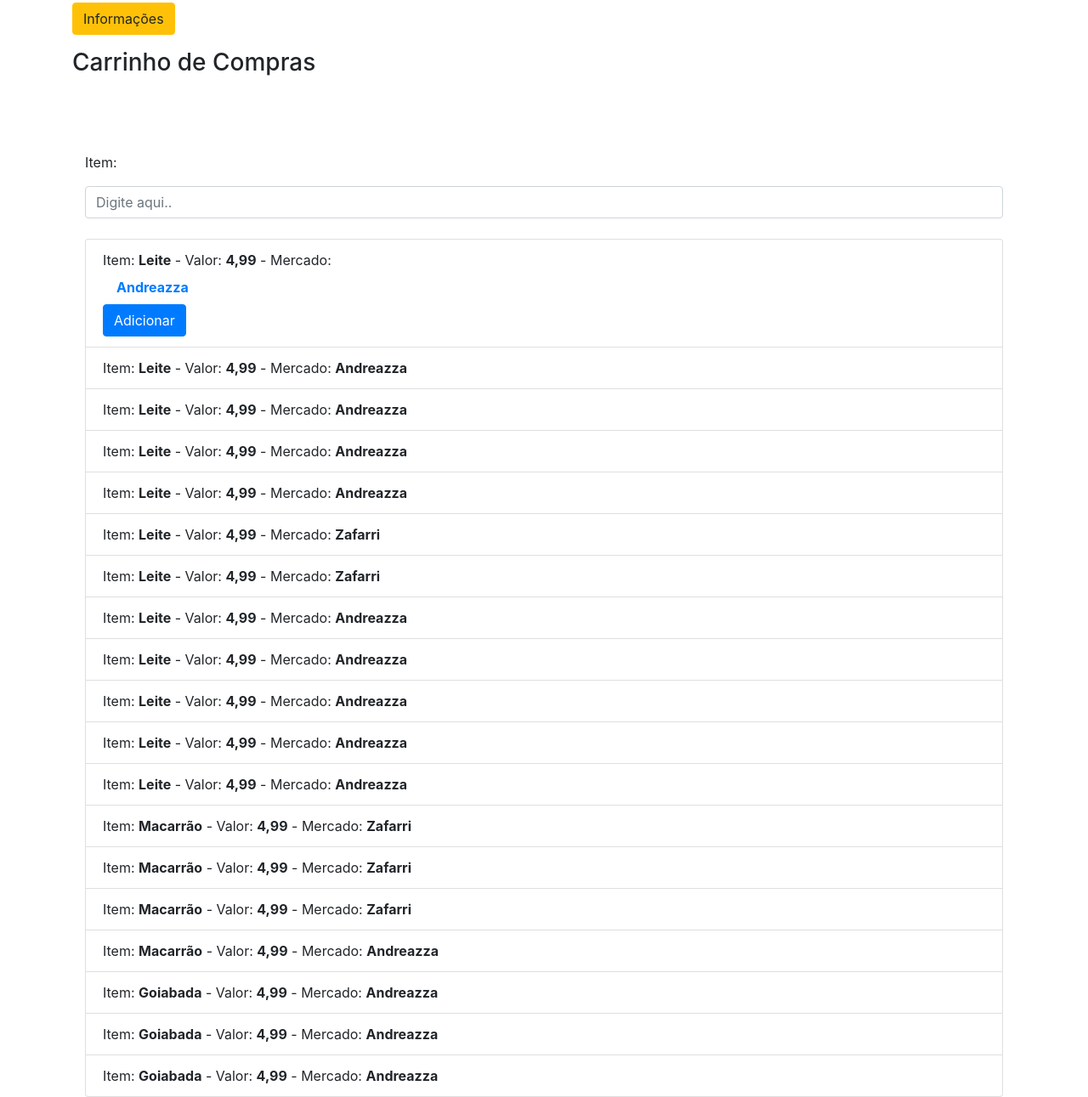
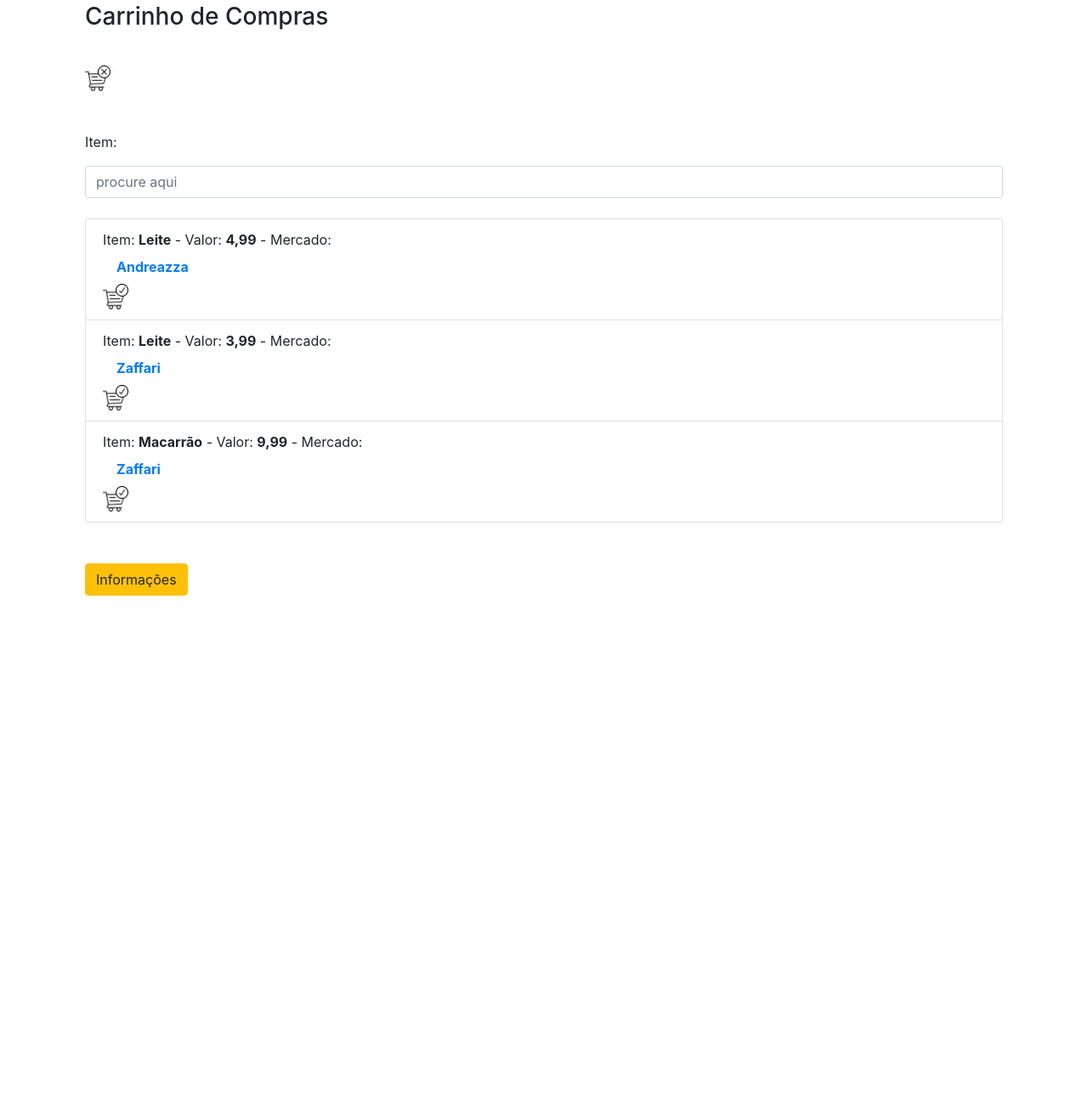
Before and after one commit to MatheusCbrl/SW-App_cidadao, a plain HTML site: page index.html in a window 1280 px wide. Shown: the part 53-1344 px from the top of the page at 85% size. After the commit the page ends 800 px from the top, so only its background shows below. Drawn offline with nearby package versions, Linux system fonts and the light colour scheme.

Commit message:
Add files via upload

```diff
--- a/index.html
+++ b/index.html
@@ -45,68 +45,86 @@
 
 <body>
   <div class="container-table container">
+    <div class="container">
     <h1>EconoMesa</h1>
-    <div>
-      <button id="Informacoes" type="button" class="btn btn-warning btn-md mb-3" data-toggle="modal"
-        data-target="#exampleModal">
-        Informações
-      </button>
-    </div>
     <h3>Carrinho de Compras</h2>
-      <ul id="cartItems"></ul>
-     <br/>
-
+      <ul id="cart"></ul>
+      <br/>
+     <img height="30" size="30" src="./images/remove-cart.png" onclick="removeItem()">
      <main role="main" class="flex-shrink-0">
       <h1 class="mt-5"></h1>
-       <div class="container">
+
+
         <p>Item: </p>
-        <input class="form-control" id="DiurnoInput" type="text" placeholder="Digite aqui..">
+        <input  class="form-control" type="text" id="ItemInput" placeholder="procure aqui">
         <br>
-        <ul class="list-group" id="diurnoList">
-         <li class="list-group-item">
+        <ul class="list-group" id="ItemList">
+         <li id="ItemCart" data-value= "Leite - 4,99 - Andreazza" class="list-group-item">
          Item: <strong>Leite</strong>
           - Valor: <strong>4,99</strong>
           - Mercado: <strong><a class="nav-link" href="./mercado.html">Andreazza</a></strong>
-          <button class="btn btn-primary"  onclick="addToCart('Leite 4,99')">
-            Adicionar
+          <img height="30" size="30" src="./images/check-out.png" onclick="addItem()">
+        </li>
+        <li id="ItemCart" data-value= "Leite - 3,99 - Zaffari" class="list-group-item">
+          Item: <strong>Leite</strong>
+           - Valor: <strong>3,99</strong>
+           - Mercado: <strong><a class="nav-link" href="./mercado.html">Zaffari</a></strong>
+           <img height="30" size="30" src="./images/check-out.png" onclick="addItem()">
+         </li>
+         <li id="ItemCart" data-value= "Macarrão - 9,99 - Zaffari" class="list-group-item">
+          Item: <strong>Macarrão</strong>
+           - Valor: <strong>9,99</strong>
+           - Mercado: <strong><a class="nav-link" href="./mercado.html">Zaffari</a></strong>
+           <img height="30" size="30" src="./images/check-out.png" onclick="addItem()">
+         </li>
+         </ul>
+        <div>
+          <br>
+          <br>
+          <button id="Informacoes" type="button" class="btn btn-warning btn-md mb-3" data-toggle="modal"
+            data-target="#exampleModal">
+            Informações
           </button>
-        </li>
-         <li class="list-group-item">Item: <strong>Leite</strong> - Valor: <strong>4,99</strong> - Mercado: <strong>Andreazza</strong></li>
-         <li class="list-group-item">Item: <strong>Leite</strong> - Valor: <strong>4,99</strong> - Mercado: <strong>Andreazza</strong></li>
-         <li class="list-group-item">Item: <strong>Leite</strong> - Valor: <strong>4,99</strong> - Mercado: <strong>Andreazza</strong></li>
-         <li class="list-group-item">Item: <strong>Leite</strong> - Valor: <strong>4,99</strong> - Mercado: <strong>Andreazza</strong></li>
-         <li class="list-group-item">Item: <strong>Leite</strong> - Valor: <strong>4,99</strong> - Mercado: <strong>Zafarri</strong></li>
-         <li class="list-group-item">Item: <strong>Leite</strong> - Valor: <strong>4,99</strong> - Mercado: <strong>Zafarri</strong></li>
-         <li class="list-group-item">Item: <strong>Leite</strong> - Valor: <strong>4,99</strong> - Mercado: <strong>Andreazza</strong></li>
-         <li class="list-group-item">Item: <strong>Leite</strong> - Valor: <strong>4,99</strong> - Mercado: <strong>Andreazza</strong></li>
-         <li class="list-group-item">Item: <strong>Leite</strong> - Valor: <strong>4,99</strong> - Mercado: <strong>Andreazza</strong></li>
-         <li class="list-group-item">Item: <strong>Leite</strong> - Valor: <strong>4,99</strong> - Mercado: <strong>Andreazza</strong></li>
-         <li class="list-group-item">Item: <strong>Leite</strong> - Valor: <strong>4,99</strong> - Mercado: <strong>Andreazza</strong></li>
-         <li class="list-group-item">Item: <strong>Macarrão</strong> - Valor: <strong>4,99</strong> - Mercado: <strong>Zafarri</strong></li>
-         <li class="list-group-item">Item: <strong>Macarrão</strong> - Valor: <strong>4,99</strong> - Mercado: <strong>Zafarri</strong></li>
-         <li class="list-group-item">Item: <strong>Macarrão</strong> - Valor: <strong>4,99</strong> - Mercado: <strong>Zafarri</strong></li>
-         <li class="list-group-item">Item: <strong>Macarrão</strong> - Valor: <strong>4,99</strong> - Mercado: <strong>Andreazza</strong></li>
-         <li class="list-group-item">Item: <strong>Goiabada</strong> - Valor: <strong>4,99</strong> - Mercado: <strong>Andreazza</strong></li>
-         <li class="list-group-item">Item: <strong>Goiabada</strong> - Valor: <strong>4,99</strong> - Mercado: <strong>Andreazza</strong></li>
-         <li class="list-group-item">Item: <strong>Goiabada</strong> - Valor: <strong>4,99</strong> - Mercado: <strong>Andreazza</strong></li>
-        </ul>
+        </div>
       </div>
+
      </main>
     <script>
       $(document).ready(function () {
-       $("#DiurnoInput").on("keyup", function () {
+       $("#ItemInput").on("keyup", function () {
         var value = $(this).val().toLowerCase();
-        $("#diurnoList li").filter(function () {
+        $("#ItemList li").filter(function () {
          $(this).toggle($(this).text().toLowerCase().indexOf(value) > -1)
         });
        });
       });
-        function addToCart(item) {
-            var cartItems = document.getElementById("cartItems");
-            var itemElement = document.createElement("li");
-            itemElement.innerHTML = item;
-            cartItems.appendChild(itemElement);
-        }
+        // Function to add an item to the cart
+          function addItem() {
+            var item = document.getElementById("ItemCart").getAttribute("data-value");
+            var cart = document.getElementById("cart");
+
+            // Create a new list item
+            var newItem = document.createElement("li");
+
+            newItem.innerHTML = item;
+
+            // Add the item to the cart
+            cart.appendChild(newItem);
+
+            // Clear the input field
+           // document.getElementById("ItemCart").value = "";
+          }
+
+          // Function to remove an item from the cart
+          function removeItem() {
+            var cart = document.getElementById("cart");
+            var items = cart.getElementsByTagName("li");
+
+            if (items.length > 0) {
+              // Remove the last item from the cart
+              cart.removeChild(items[items.length - 1]);
+            }
+          }
      </script>
   </div>
   </div>
```
Also changed, not shown: images/check-out.png (added), images/remove-cart.png (added).
